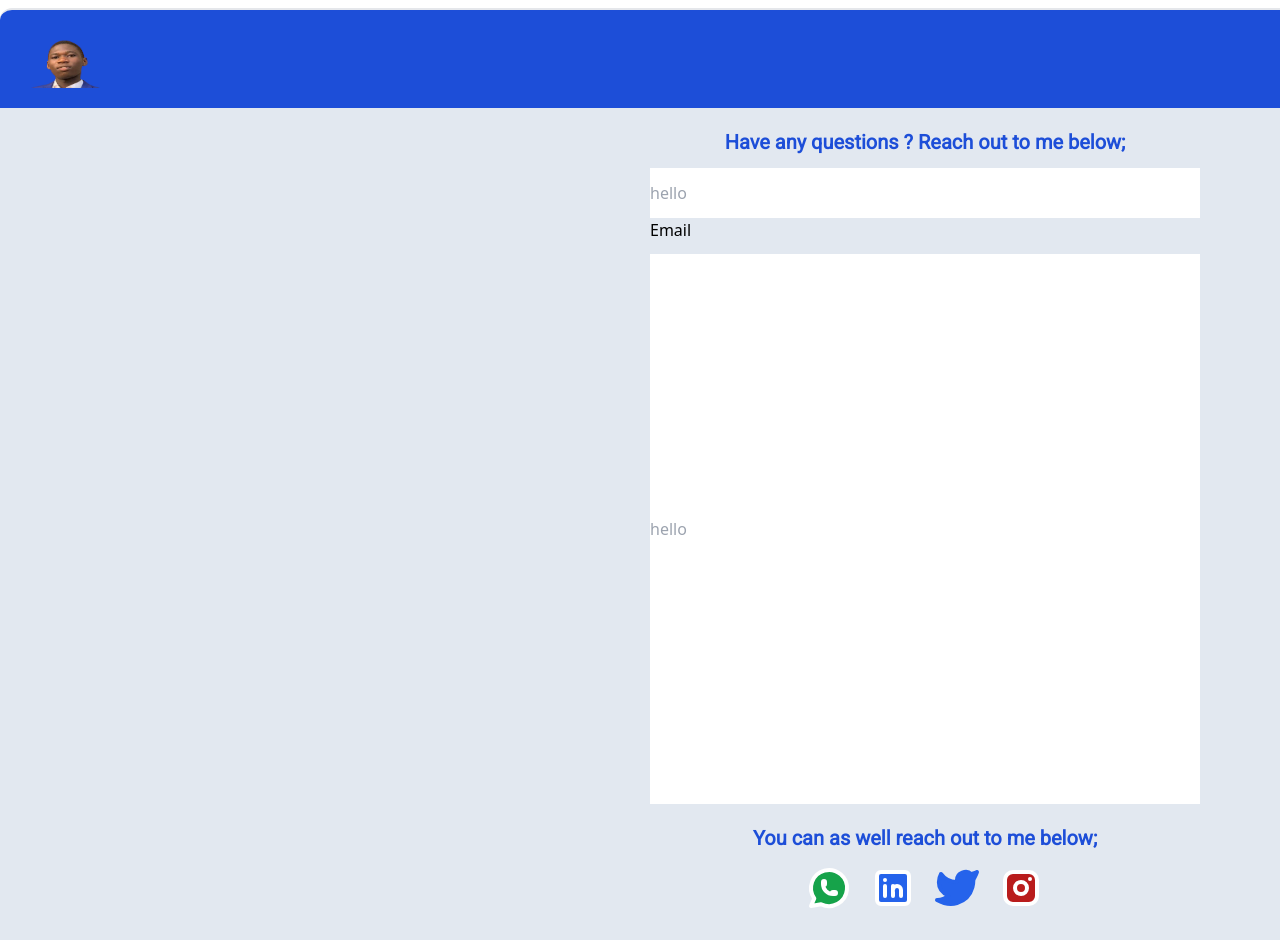
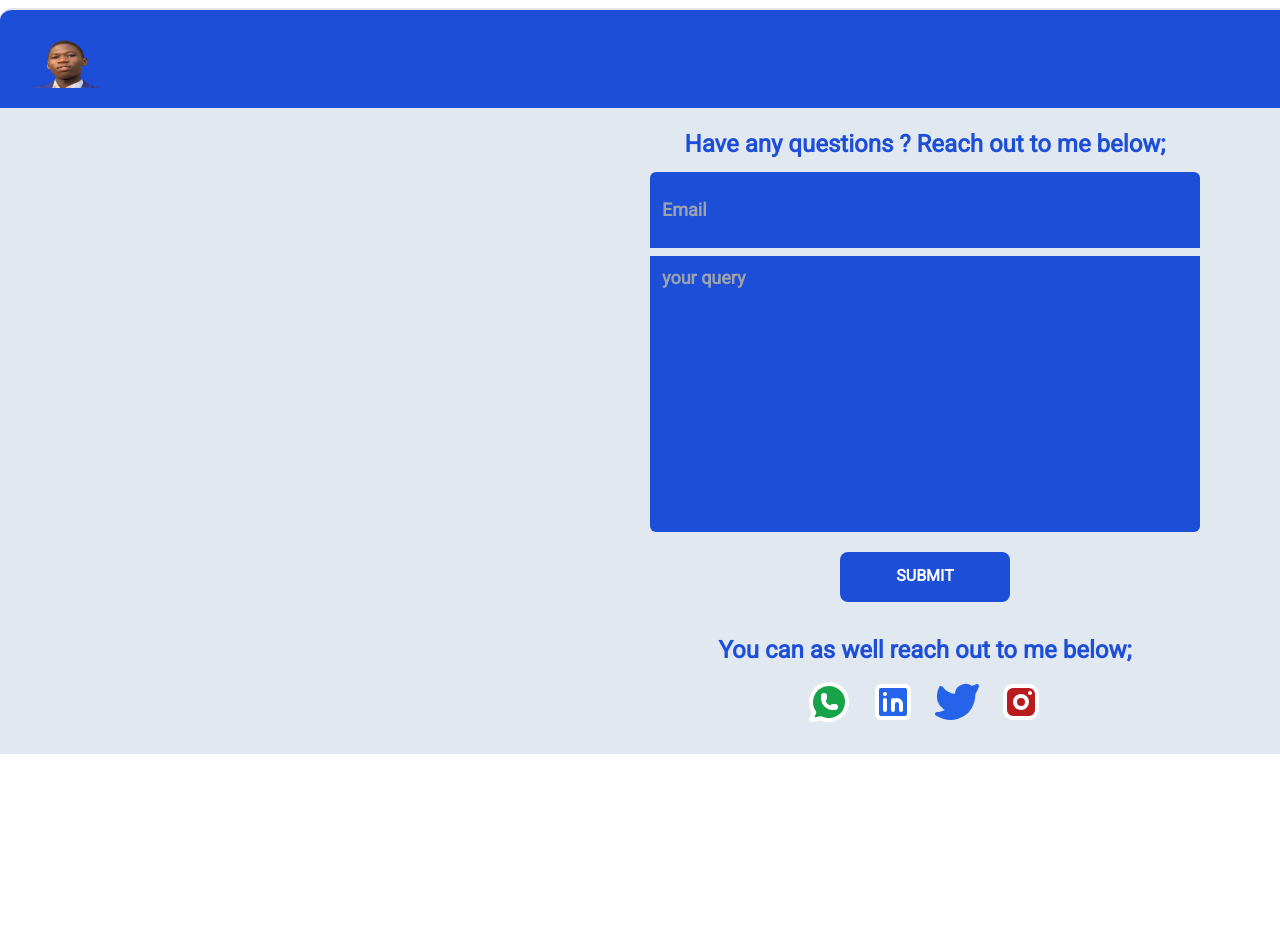
Before and after one commit to Joel0007tech/web-dev-portfolio, a React (Vite) app: page /contact in a window 1280 px wide. Shown: the top 940 px of the page. After the commit the page ends 800 px from the top, so only its background shows below. Built offline with nearby package versions, Linux system fonts and the light colour scheme.

Commit message:
my portfolio

```diff
--- a/src/Components/About.jsx
+++ b/src/Components/About.jsx
@@ -20,7 +20,7 @@ const About = () => {
   return (
     <div>
       <div
-        className="p-5 h-full w-[1850px] sm:h-full sm:w-[300px] sm:overflow-hidden pt-7 mt-2
+        className="p-5 h-full w-[1850px] sm:h-full sm:w-[330px] sm:overflow-hidden pt-7 mt-2
          bg-blue-700 border-b-0 border-r-0 border-l-0
           border-t-2 rounded-t-xl m-auto sm:mt-0"
       >
@@ -64,9 +64,9 @@ const About = () => {
           </div>
         )}
         </div>
-      <div className=" bg-slate-200 h-[820px] w-[1850px] m-auto">
+      <div className=" bg-slate-200 h-[820px] w-[1850px] m-auto sm:h-[1800px] sm:w-[330px] sm:overflow-hidden">
         <h3
-          className="text-blue-700 font-bold text-center text-4xl pt-5"
+          className="text-blue-700 font-bold text-center text-4xl pt-5 sm:text-2xl"
           style={Font}
         >
           About Me
@@ -76,18 +76,20 @@ const About = () => {
             <img
               src={image}
               alt="vector"
-              className="h-[250px] w-[350px] sm:relative sm:left-[100px]"
+              className="h-[250px] w-[350px] sm:relative sm:left-[100px] 2xl:block sm:hidden"
             />
           </div>
-          <div className="w-1/2 animate__animated animate__fadeInRight sm:m-auto">
+          <div className="2xl:w-1/2 animate__animated animate__fadeInRight sm:m-auto sm:w-full">
             <p
-              className="text-blue-700 text-2xl relative right-24 pt-4 font-bold"
+              className="text-blue-700 text-2xl relative right-24 2xl:pt-4 font-bold sm:relative
+               sm:left-0 sm:text-lg sm:pt-0 sm:text-center sm:bottom-10"
               style={Font}
             >
-              JOEL is a web developer, with over 3 years of epeerience,
-              <br />
-              in developing websites and webApps, for individuals, and <br />
-              companies, helping them achieve their aims and objectives.
+              JOEL is a web developer, with <br className="sm:block 2xl:hidden"/>over 3 years of epeerience,
+              <br className="2xl:block sm:hidden"/>
+              in <br className="sm:block 2xl:hidden"/> developing websites and webApps,<br className="sm:block 2xl:hidden"/> for individuals,
+               and <br className="2xl:block sm:hidden"/>
+              companies, helping them achieve their<br className="sm:block 2xl:hidden"/>  aims and objectives.
               <br />
               I have experience in:
               <br />
@@ -96,18 +98,19 @@ const About = () => {
                 HTML, CSS, JAVASCRIPT, TAILWINDCSS, AND REACTjs.
               </span>
             </p>
-            <div className="flex relative right-24 gap-3">
-              <FaHtml5 className="w-[100px] h-[200px] fill-red-600"/>
-              <FaCss3Alt className="w-[100px] h-[200px] fill-blue-500"/>
-              <DiJavascript1 className="w-[100px] h-[200px]"/>
-              <SiTailwindcss className="w-[100px] h-[200px] text-blue-400"/>
-              <FaReact className="w-[100px] h-[200px] text-blue-400"/>
+            <div className="flex relative right-24 gap-3 sm:bottom-20 sm:justify-center left-1">
+              <FaHtml5 className="w-[100px] h-[200px] fill-red-600 sm:w-[50px]"/>
+              <FaCss3Alt className="w-[100px] h-[200px] fill-blue-500 sm:w-[50px]"/>
+              <DiJavascript1 className="w-[100px] h-[200px] sm:w-[50px]"/>
+              <SiTailwindcss className="w-[100px] h-[200px] text-blue-400 sm:w-[50px]"/>
+              <FaReact className="w-[100px] h-[200px] text-blue-400 sm:w-[50px]"/>
             </div>
-            <div className="relative right-28 pt-5">
+            <div className="relative 2xl:right-28 pt-5 sm:left-24 sm:bottom-36">
               <a
                 href=""
-                className=" bg-blue-700 border rounded text-white font-bold
-      hover:text-blue-700 hover:bg-slate-400 pr-28 pl-28 pt-5 pb-5 text-2xl"
+                className=" bg-blue-700 border rounded text-white font-bold sm:font-medium
+      hover:text-blue-700 hover:bg-slate-400 pr-28 sm:pr-5 pl-28 sm:pl-5 pt-5
+       sm:pt-2 pb-5 sm:pb-2 text-2xl sm:text-lg"
                 style={Font}
               >
                 {link.secondText}
@@ -115,9 +118,10 @@ const About = () => {
             </div>
           </div>
         </div>
-        <div>
-        <h3 className="text-blue-700 font-bold text-center text-3xl pt-4" style={Font}>Few Out Of The Categories Of Websites(apps) I Will Develop For You;</h3>
-        <div className="flex gap-4 p-6">
+        <div className="sm:relative sm:bottom-36">
+        <h3 className="text-blue-700 font-bold text-center text-3xl pt-4 sm:text-2xl" style={Font}>
+          Few Out Of The Categories Of Websites(apps) I Will Develop For You;</h3>
+        <div className="flex gap-4 p-6 sm:flex-col">
          <div>
           <img src={biography} alt="biography" className="w-[350px] h-[180px]"/>
           <div className="bg-white w-[150px] relative bottom-28 m-auto pt-2 pb-2">
--- a/src/Components/Contact.jsx
+++ b/src/Components/Contact.jsx
@@ -16,6 +16,7 @@ const Contact = () => {
   const Font = {
     fontFamily: "Roboto, sans-serif",
   };
+
   return (
     <div>
       <div
@@ -73,22 +74,32 @@ const Contact = () => {
       </div>
       <div className="bg-slate-200 pt-5 w-[1850px] m-auto">
         <h3
-          className="text-blue-700 font-bold text-xl text-center"
+          className="text-blue-700 font-bold text-2xl text-center"
           style={Font}
         >
           Have any questions ? Reach out to me below;
         </h3>
-        <form className="flex flex-col pt-3 gap-3">
-          <div className="m-auto">
-          <input type={"email"} placeholder="hello" className="h-[50px] w-[550px]"/>
-          <p>Email</p>
-          </div>
+        <form className="flex flex-col pt-3 gap-2">
+          <input type={"email"} placeholder="Email" className="m-auto pb-6 w-[550px] pt-6 pl-3 text-white text-lg
+           bg-blue-700 font-semibold rounded-t-md" style={Font}/>
+         <input type={"email"} placeholder="your query" className="m-auto pb-60 w-[550px] pt-2 pl-3 text-white text-lg
+          bg-blue-700 font-semibold rounded-b-md" style={Font}/>
+        </form>
+        <div className=" flex justify-center mt-5">
+        <a
+              href=""
+              className="text-center bg-blue-700 py-3 px-9 sm:py-2 sm:my-4 text-white
+               hover:bg-blue-700 hover:text-slate-400 font-semibold sm:text-sm
+             w-[170px] sm:w-[250px] h-[50px] sm:h-[40px] rounded-lg "
+              style={Font}
+            >
+               SUBMIT
+            </a>
+        </div>
 
-         <input type={"email"} placeholder="hello" className="m-auto h-[550px] w-[550px]"/>
-        </form>
-        <div className="pt-5 flex flex-col justify-center pb-7">
+        <div className="pt-5 flex flex-col justify-center pb-7 mt-3">
           <h3
-            className="text-blue-700 text-center font-semibold text-xl"
+            className="text-blue-700 text-center font-semibold text-2xl"
             style={Font}
           >
             You can as well reach out to me below;
--- a/src/Components/Home.jsx
+++ b/src/Components/Home.jsx
@@ -16,7 +16,7 @@ const Home = () => {
     <>
      <div>
      <div
-        className="p-5 h-full w-[1850px] sm:h-full sm:w-[300px] sm:overflow-hidden pt-7 mt-2
+        className="p-5 h-full w-[1850px] sm:h-full sm:w-[330px] sm:overflow-hidden pt-7 mt-2
          bg-blue-700 border-b-0 border-r-0 border-l-0
           border-t-2 rounded-t-xl m-auto sm:mt-0"
       >
@@ -60,10 +60,10 @@ const Home = () => {
           </div>
         )}
         </div>
-    <div className='w-[1850px] sm:w-[300px]  h-[820px] sm:h-full bg-slate-200 flex space-x-4 sm:flex
+    <div className='w-[1850px] sm:w-[330px]  h-[820px] sm:h-[475px] bg-slate-200 flex space-x-4 sm:flex
      sm:flex-col justify-center m-auto pb-9 sm:overflow-hidden'>
   <img src={image} alt="my image" className='h-[750px] sm:h-[150px] sm:w-[210px] sm:m-auto'/>
-<div className='flex flex-col pt-56 gap-5 sm:pt-5'>
+<div className='flex flex-col pt-56 gap-5 sm:pt-2'>
   <h3 className='text-7xl font-bold leading-normal relative right-20 sm:text-3xl sm:font-bold sm:left-4' style={Font}>{homeText.first}</h3>
     <h2 className='text-7xl font-bold leading-normal relative right-20 sm:text-3xl sm:right-3 sm:text-center' style={Font}>{homeText.second}</h2>
     <a href='https://github.com/Joel0007tech' className='font-semibold w-[350px] sm:w-[200px]
```
